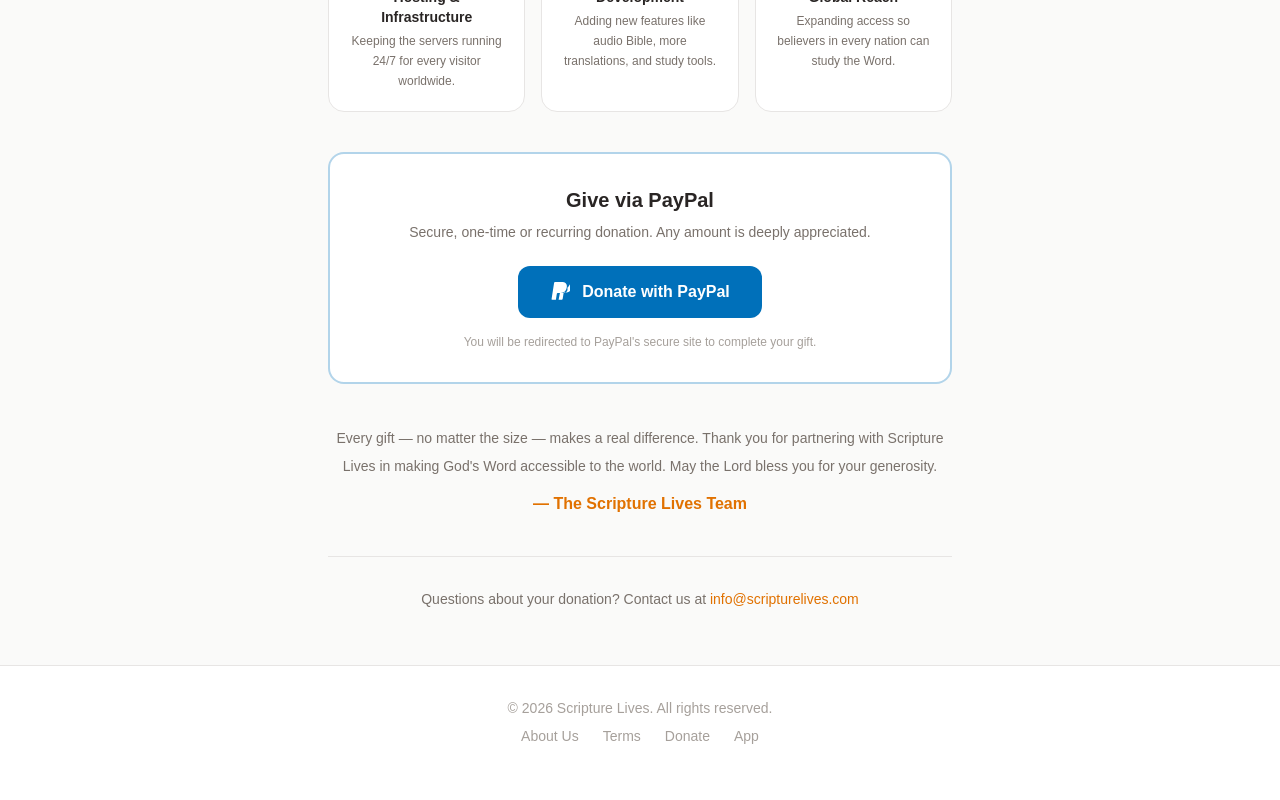
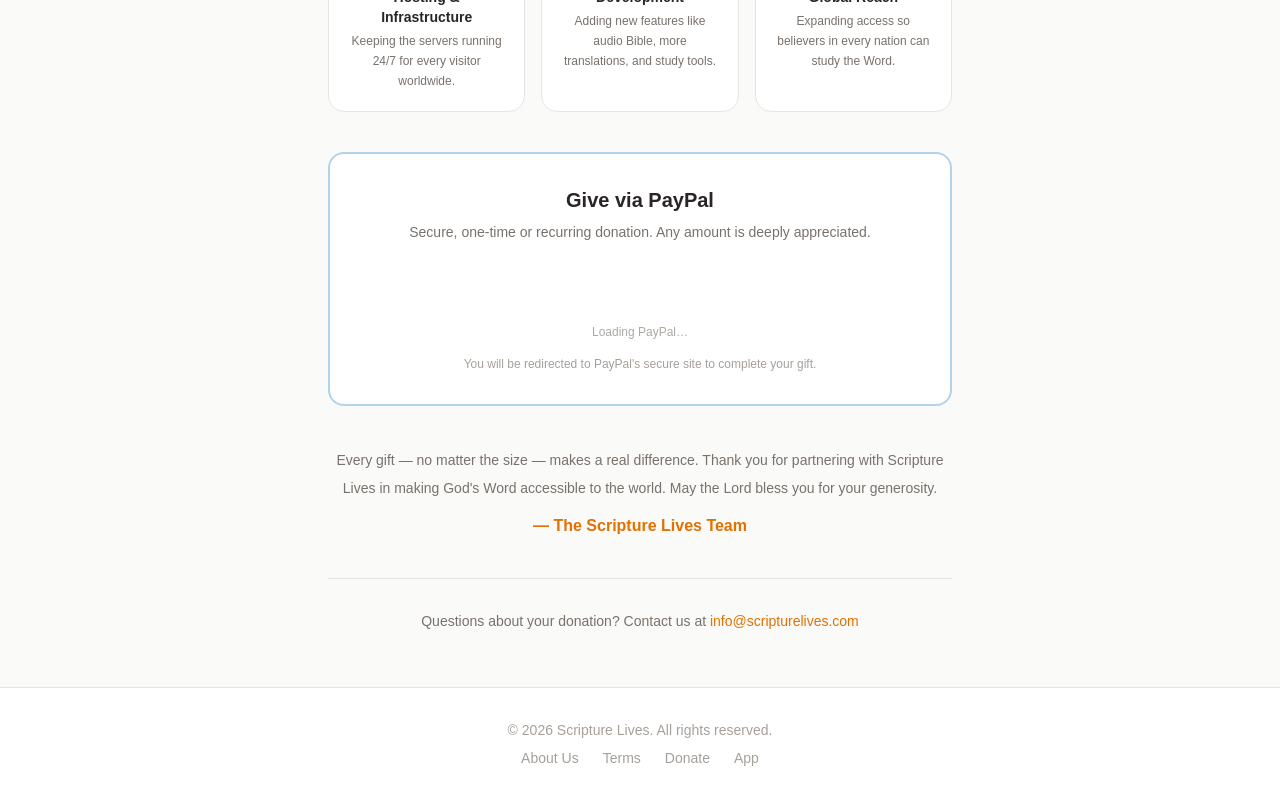
Before and after one commit to ruedabus/Scripturelives, a Next.js app: page /donate in a window 1280 px wide. Shown: the part 756-1556 px from the top of the page. Before the commit the page ends 1534 px from the top, so only its background shows below. Built offline with nearby package versions, Linux system fonts and the light colour scheme.

Commit message:
Add official PayPal hosted donate button

```diff
--- a/src/app/donate/page.tsx
+++ b/src/app/donate/page.tsx
@@ -1,5 +1,6 @@
 import type { Metadata } from "next";
 import Link from "next/link";
+import PayPalButton from "@/components/PayPalButton";
 
 export const metadata: Metadata = {
   title: "Support Scripture Lives — Donate",
@@ -68,21 +69,7 @@
             Secure, one-time or recurring donation. Any amount is deeply appreciated.
           </p>
 
-          <form action="https://www.paypal.com/donate" method="post" target="_blank">
-            <input type="hidden" name="business" value="info@scripturelives.com" />
-            <input type="hidden" name="item_name" value="Scripture Lives Ministry Support" />
-            <input type="hidden" name="currency_code" value="USD" />
-            <input type="hidden" name="no_recurring" value="0" />
-            <button
-              type="submit"
-              className="inline-flex items-center gap-3 rounded-xl bg-[#0070BA] px-8 py-3.5 text-base font-bold text-white hover:bg-[#005ea6] transition"
-            >
-              <svg className="w-5 h-5 fill-current" viewBox="0 0 24 24">
-                <path d="M7.076 21.337H2.47a.641.641 0 0 1-.633-.74L4.944.901C5.026.382 5.474 0 5.998 0h7.46c2.57 0 4.578.543 5.69 1.81 1.01 1.15 1.304 2.42 1.012 4.287-.023.143-.047.288-.077.437-.983 5.05-4.349 6.797-8.647 6.797h-2.19c-.524 0-.968.382-1.05.9l-1.12 7.106zm14.146-14.42a3.35 3.35 0 0 0-.607-.541c1.379 3.443-.517 6.964-5.14 6.964h-3.532L10.3 21.337h3.836c.524 0 .97-.382 1.051-.9l.043-.258 1.005-6.37.065-.351c.081-.518.527-.9 1.051-.9h.66c4.3 0 7.663-1.747 8.647-6.797.407-2.087.024-3.83-1.436-4.844z"/>
-              </svg>
-              Donate with PayPal
-            </button>
-          </form>
+          <PayPalButton />
 
           <p className="mt-4 text-xs text-stone-400">
             You will be redirected to PayPal&apos;s secure site to complete your gift.
--- /dev/null
+++ b/src/components/PayPalButton.tsx
@@ -0,0 +1,37 @@
+"use client";
+
+import Script from "next/script";
+import { useState } from "react";
+
+const HOSTED_BUTTON_ID = "BY773FGZ696TY";
+const PAYPAL_SDK_URL =
+  "https://www.paypal.com/sdk/js?client-id=BAAAEDHKL2HvNP29uT736TPt35iAHqs8-74rzz9u6QVxRBp6F7St8ye2RzQUcQqjD0E8S6_oE1FBZ__pJc&components=hosted-buttons&enable-funding=venmo&currency=USD";
+
+export default function PayPalButton() {
+  const [ready, setReady] = useState(false);
+
+  function initButton() {
+    // eslint-disable-next-line @typescript-eslint/no-explicit-any
+    const paypal = (window as any).paypal;
+    if (!paypal) return;
+    paypal
+      .HostedButtons({ hostedButtonId: HOSTED_BUTTON_ID })
+      .render(`#paypal-container-${HOSTED_BUTTON_ID}`);
+    setReady(true);
+  }
+
+  return (
+    <>
+      <Script src={PAYPAL_SDK_URL} onLoad={initButton} strategy="lazyOnload" />
+      <div
+        id={`paypal-container-${HOSTED_BUTTON_ID}`}
+        className="flex justify-center min-h-[50px]"
+      />
+      {!ready && (
+        <p className="text-xs text-stone-400 text-center mt-2 animate-pulse">
+          Loading PayPal…
+        </p>
+      )}
+    </>
+  );
+}
```
